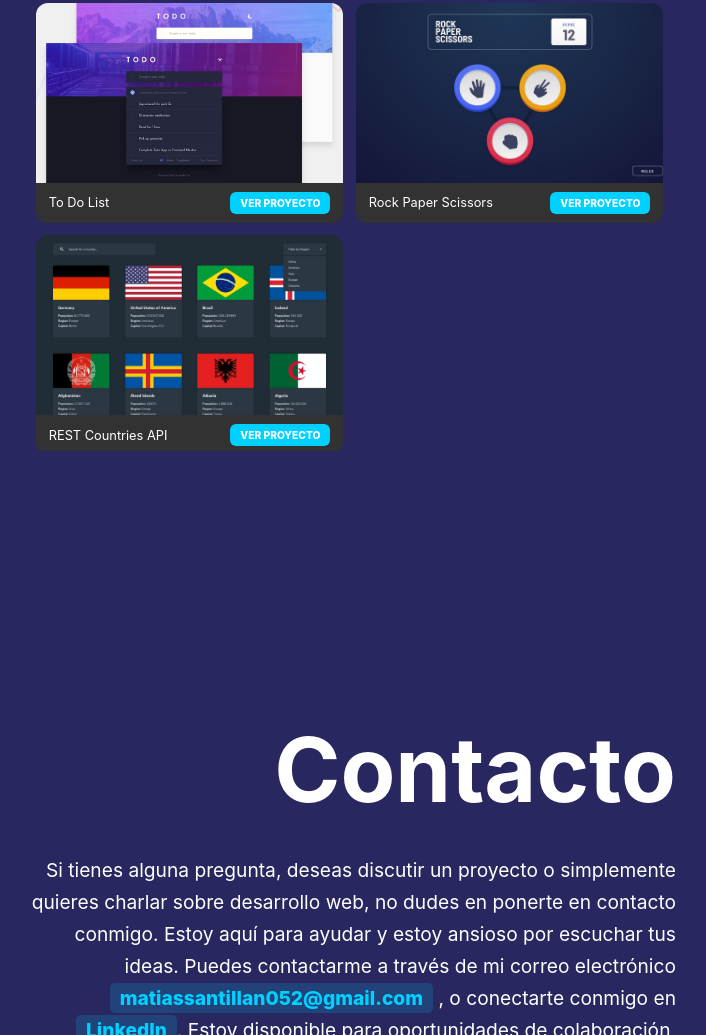
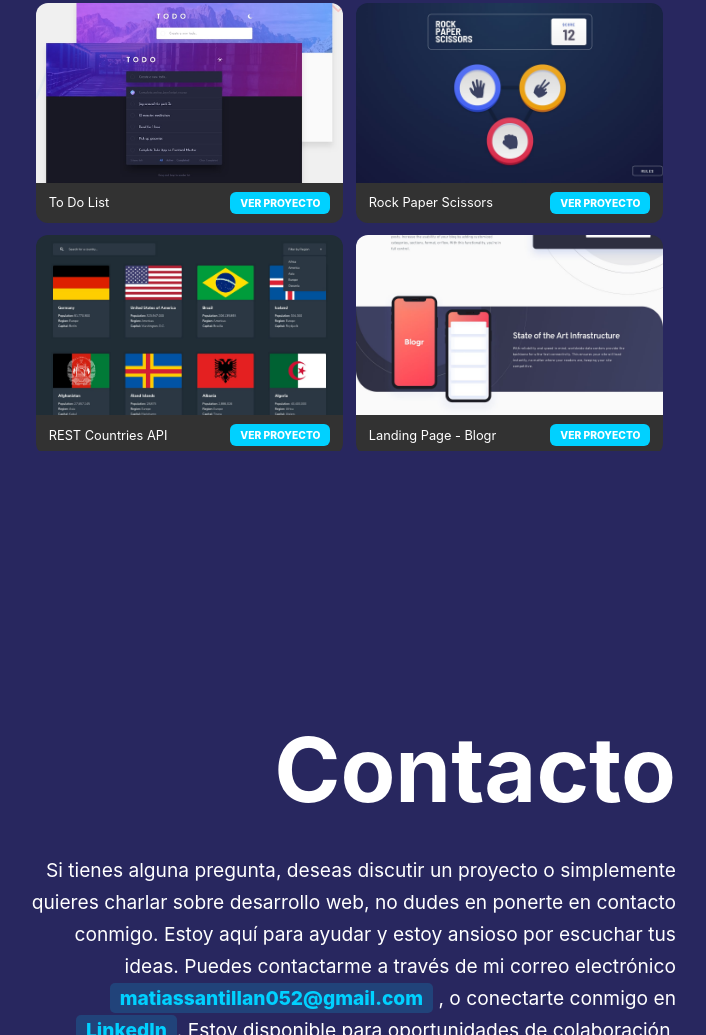
Before and after one commit to MatiSanti7/Portafolio, a plain HTML site: page index.html in a window 1280 px wide. Shown: the part 1847-2882 px from the top of the page, without its empty margins (476-1182 px from the left). Drawn offline with Linux system fonts and the light colour scheme; a web font is replaced by a local one.

Commit message:
fix selector about-me projects contact

```diff
--- a/index.html
+++ b/index.html
@@ -84,6 +84,15 @@
                                 <a class="btn-vp" href="https://rest-countries-api-vert-three.vercel.app/" target="_blank">VER PROYECTO</a>
                             </div>
                         </div>
+                        <div class="project">
+                            <a href="https://landing-page-blogr-pearl.vercel.app/" target="_blank" class="project-img">
+                                <img src="/images/img-p4.jpg" alt="">
+                            </a>
+                            <div class="project-info" class="project-img">
+                                <p>Landing Page - Blogr</p>
+                                <a class="btn-vp" href="https://landing-page-blogr-pearl.vercel.app/" target="_blank">VER PROYECTO</a>
+                            </div>
+                        </div>
                     </div>
                 </section>
                 <section class="contact" id="contact">
--- a/style.css
+++ b/style.css
@@ -56,6 +56,9 @@ html {
     flex-direction: column;
     justify-content: space-evenly;
     align-items: flex-end;
+    position: relative;
+    justify-content: center;
+    gap: 30px;
 }
 
 .home {
@@ -65,12 +68,6 @@ html {
     justify-content: center;
     align-items: flex-end;
     gap: 6vw;
-}
-
-.about-me, .projects, .contact {
-    position: relative;
-    justify-content: center;
-    gap: 30px;
 }
 
 .projects {
```
Also changed, not shown: images/img-p4.jpg (added).
